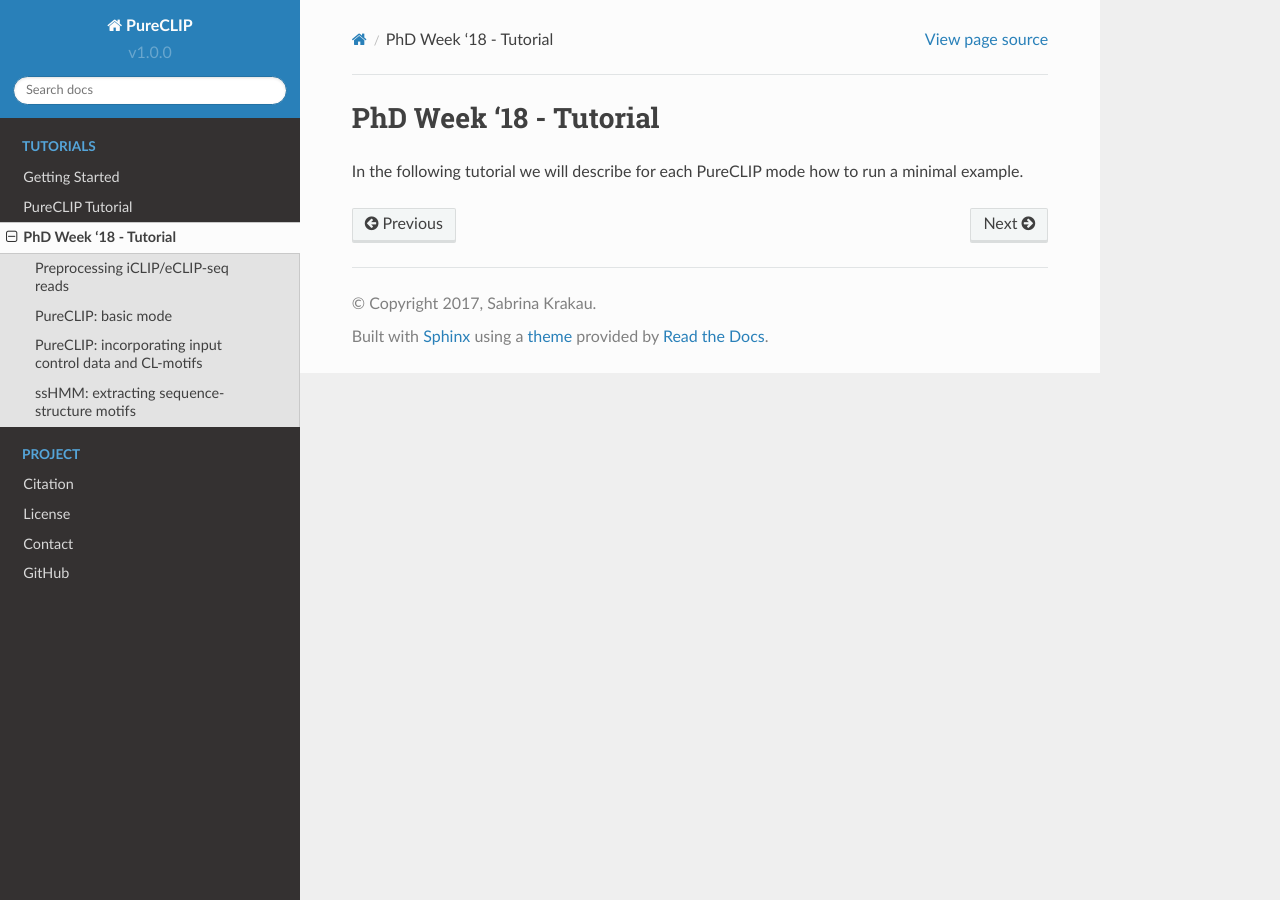
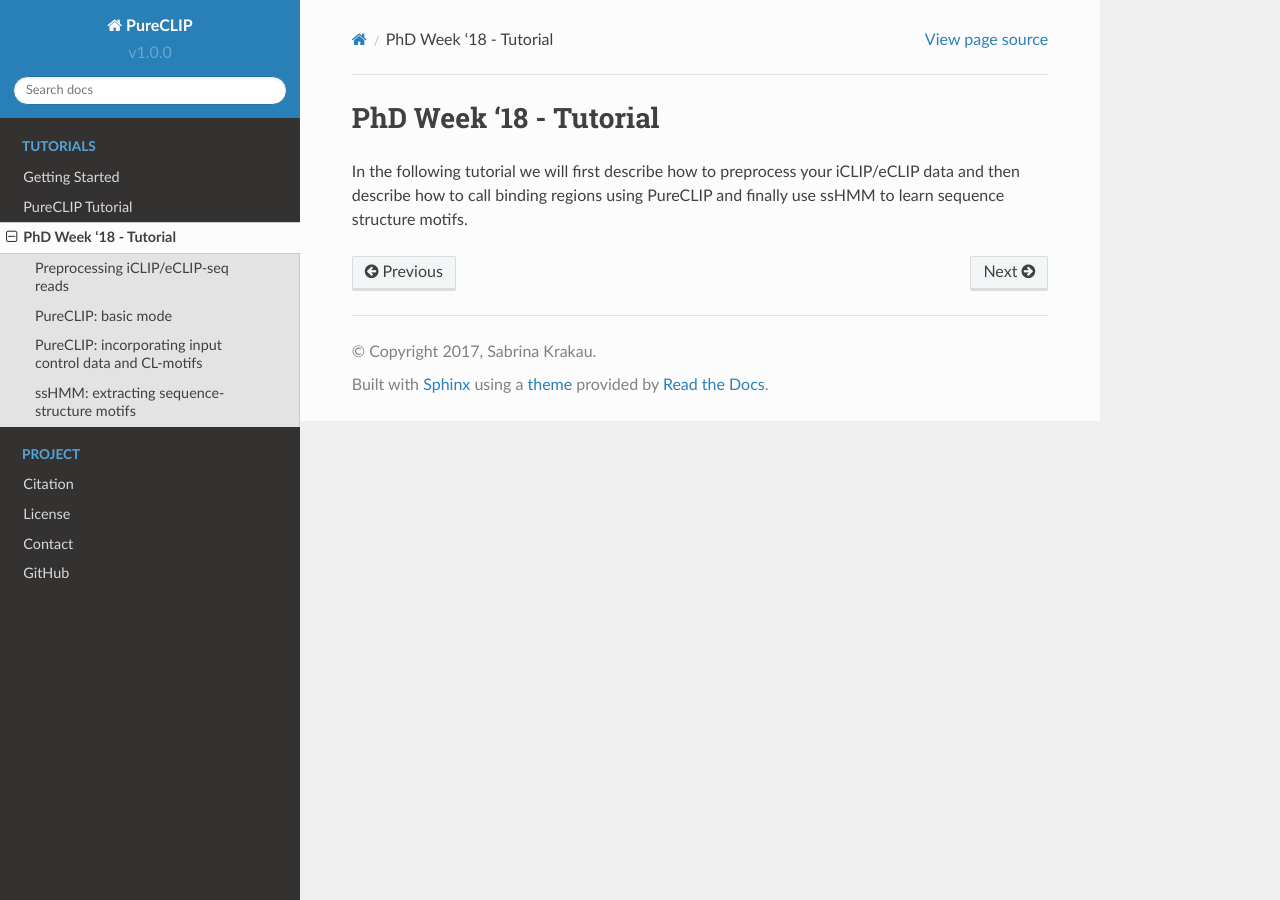
Before and after one commit to skrakau/PureCLIP, a Sphinx documentation site: the page built from docs/PhD-week_tutorial/index.rst, in a window 1280 px wide. Built offline with Sphinx 7.4.7 and the Read the Docs theme 2.0.0, drawn with Linux system fonts in a browser that asks for light colours; pages that are not in the unit, such as notebooks, are missing from menus.

Commit message:
Minor change in docs.

```diff
--- a/docs/PhD-week_tutorial/index.rst
+++ b/docs/PhD-week_tutorial/index.rst
@@ -6,7 +6,7 @@
 PhD Week '18 - Tutorial
 ====================================
 
-In the following tutorial we will describe for each PureCLIP mode how to run a minimal example.
+In the following tutorial we will first describe how to preprocess your iCLIP/eCLIP data and then describe how to call binding regions using PureCLIP and finally use ssHMM to learn sequence structure motifs.
 
 
 
```
